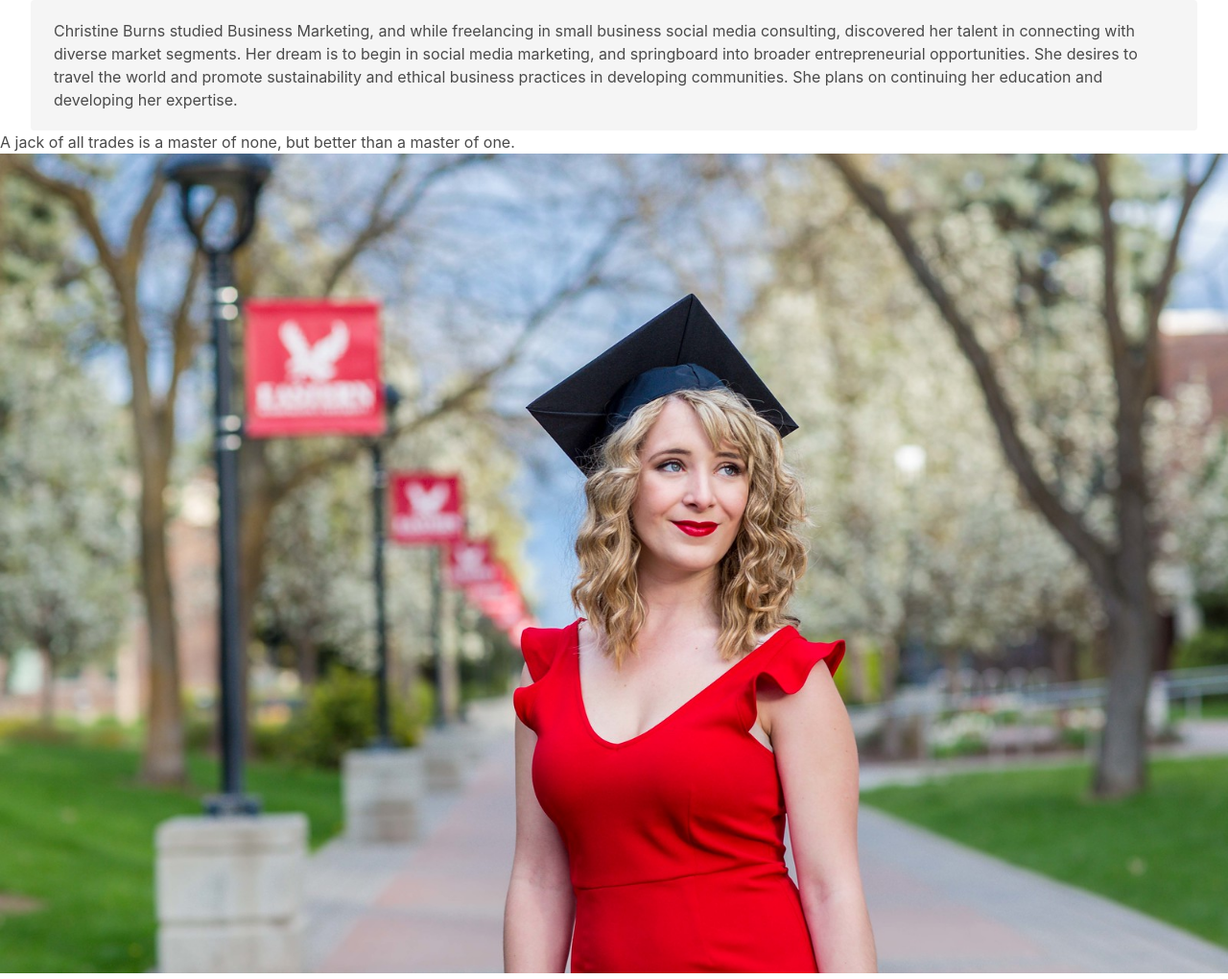
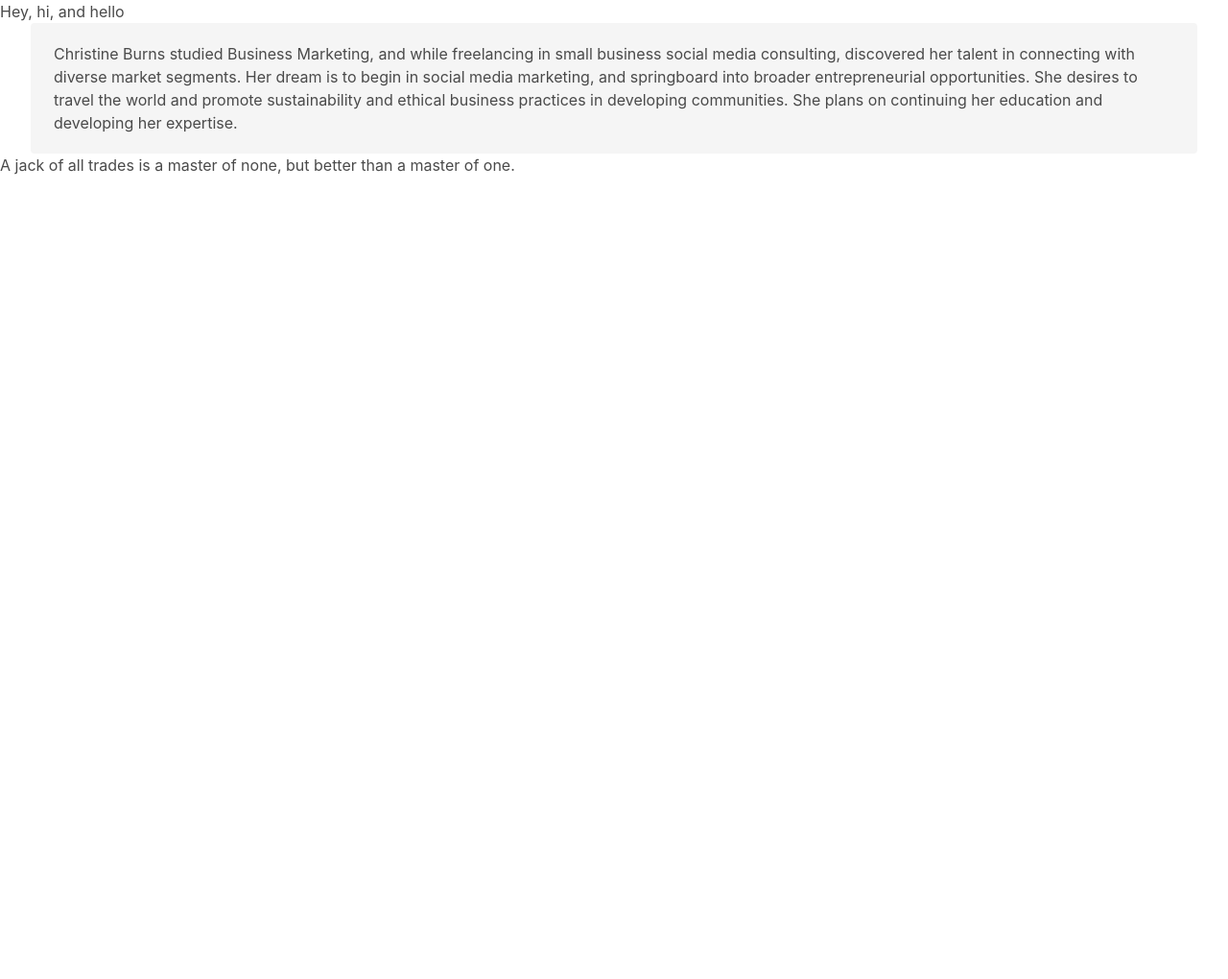
Before and after one commit to burnschristine/christinerubyburns.com, a Jekyll site: the page built from about.markdown, in a window 1280 px wide. Shown: the whole page at 96% size. Built offline with Jekyll 4.4.1, drawn with Linux system fonts in a browser that asks for light colours; nearby versions of some CDN libraries; after the commit the page ends 900 px from its top, so only the background shows below that.

Commit message:
Update about.markdown
- picture
+ title

```diff
--- a/about.markdown
+++ b/about.markdown
@@ -2,7 +2,7 @@
 title: A Polymath in Process
 layout: home
 ---
-
+<h1> Hey, hi, and hello </h1>
 <div class="container is-fluid">
   <div class="notification">
     Christine Burns studied Business Marketing, and while freelancing in small business social media consulting, discovered her talent in connecting with diverse market segments. Her dream is to begin in social media marketing, and springboard into broader entrepreneurial opportunities. She desires to travel the world and promote sustainability and ethical business practices in developing communities. She plans on continuing her education and developing her expertise.
@@ -10,6 +10,4 @@ layout: home
   </div>
 </div>
 
-> A jack of all trades is a master of none, but better than a master of one.
-
-![MFP-5600-X3 (1).jpg](/uploads/MFP-5600-X3%20(1).jpg)
+<blockquote> A jack of all trades is a master of none, but better than a master of one. </blockquote>
```
